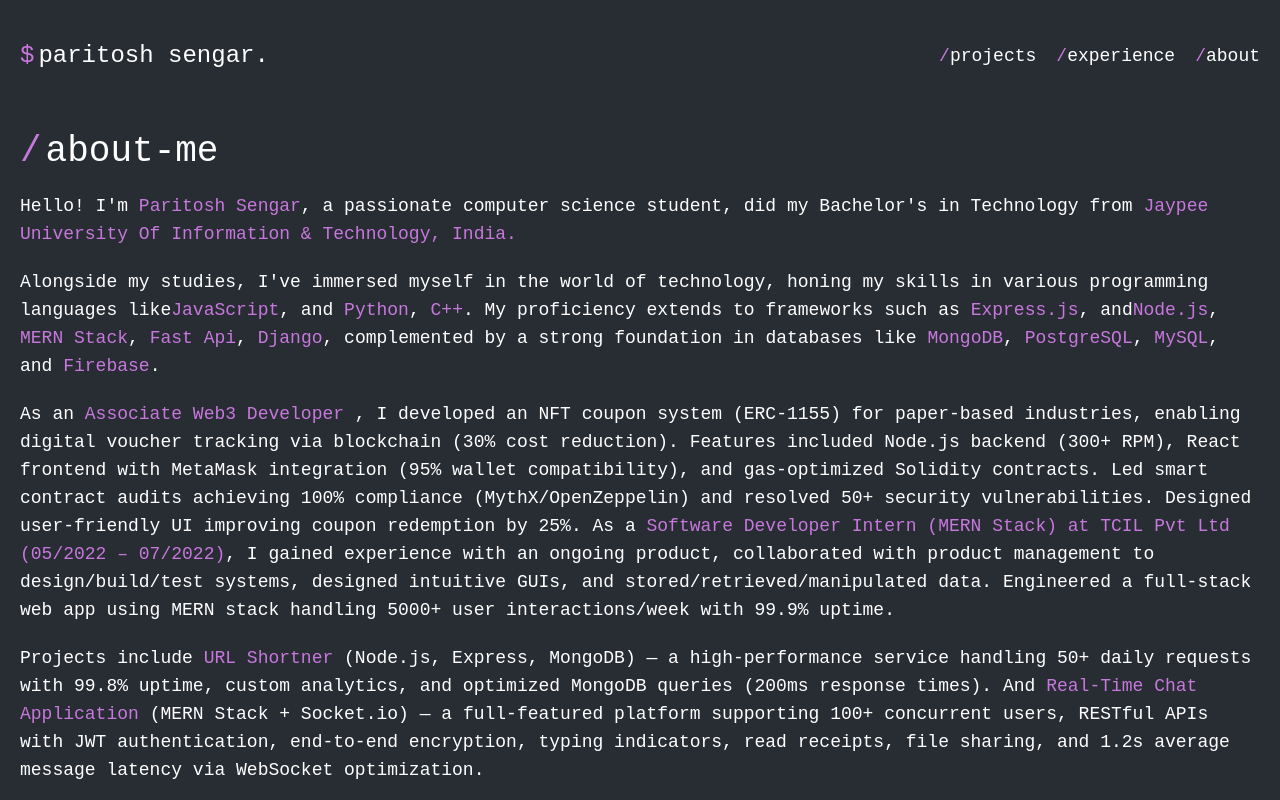
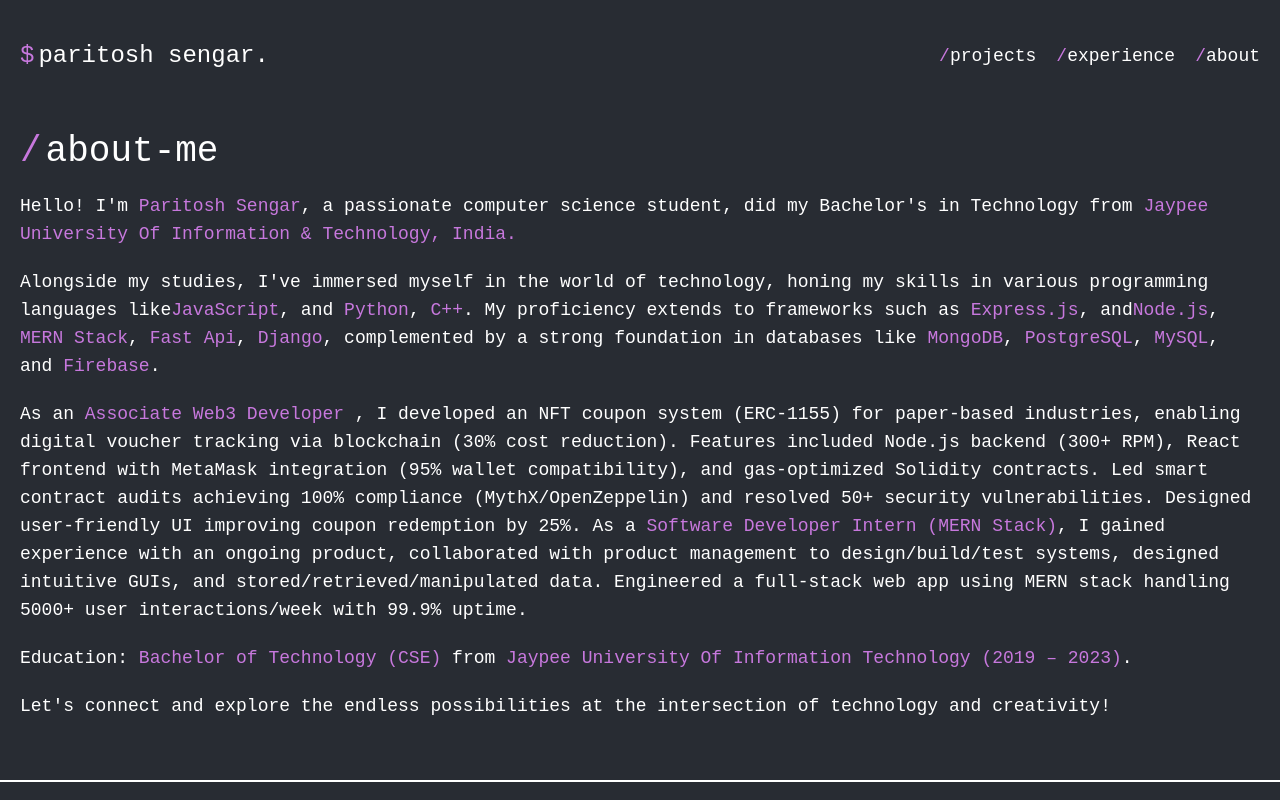
Before and after one commit to Ps1404/Portfolio, a React (Vite) app: page /about in a window 1280 px wide. Shown: the top 800 px of the page. Built offline with nearby package versions, Linux system fonts and the light colour scheme; a web font is replaced by a local one.

Commit message:
removed some info

```diff
--- a/src/pages/About.tsx
+++ b/src/pages/About.tsx
@@ -48,14 +48,9 @@ const About = () => {
               Features included Node.js backend (300+ RPM), React frontend with MetaMask integration (95% wallet compatibility), and gas-optimized Solidity contracts.
               Led smart contract audits achieving 100% compliance (MythX/OpenZeppelin) and resolved 50+ security vulnerabilities. Designed user-friendly UI improving coupon redemption by 25%.
 
-              As a <span className="text-textPrimary">Software Developer Intern (MERN Stack) at TCIL Pvt Ltd (05/2022 – 07/2022)</span>,
+              As a <span className="text-textPrimary">Software Developer Intern (MERN Stack)</span>,
               I gained experience with an ongoing product, collaborated with product management to design/build/test systems, designed intuitive GUIs, and stored/retrieved/manipulated data.
               Engineered a full-stack web app using MERN stack handling 5000+ user interactions/week with 99.9% uptime.
-            </p>
-
-            <p>
-              Projects include <span className="text-textPrimary">URL Shortner</span> (Node.js, Express, MongoDB) — a high-performance service handling 50+ daily requests with 99.8% uptime, custom analytics, and optimized MongoDB queries (200ms response times).
-              And <span className="text-textPrimary">Real-Time Chat Application</span> (MERN Stack + Socket.io) — a full-featured platform supporting 100+ concurrent users, RESTful APIs with JWT authentication, end-to-end encryption, typing indicators, read receipts, file sharing, and 1.2s average message latency via WebSocket optimization.
             </p>
 
             <p>
```
